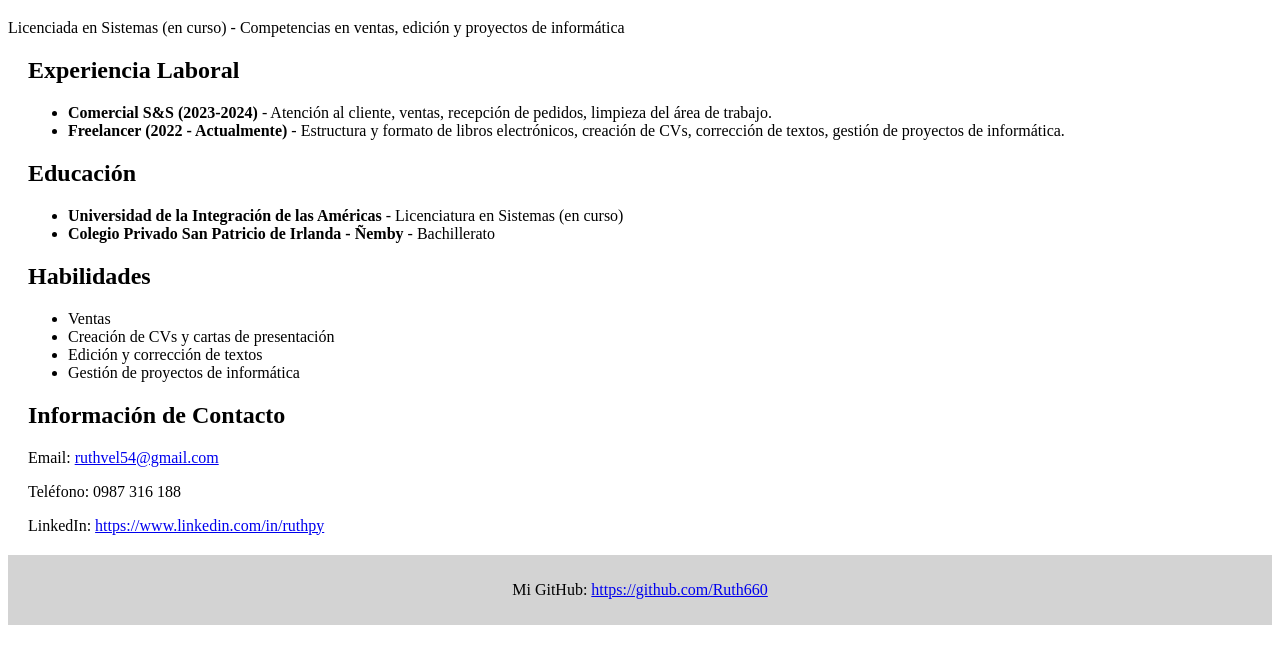
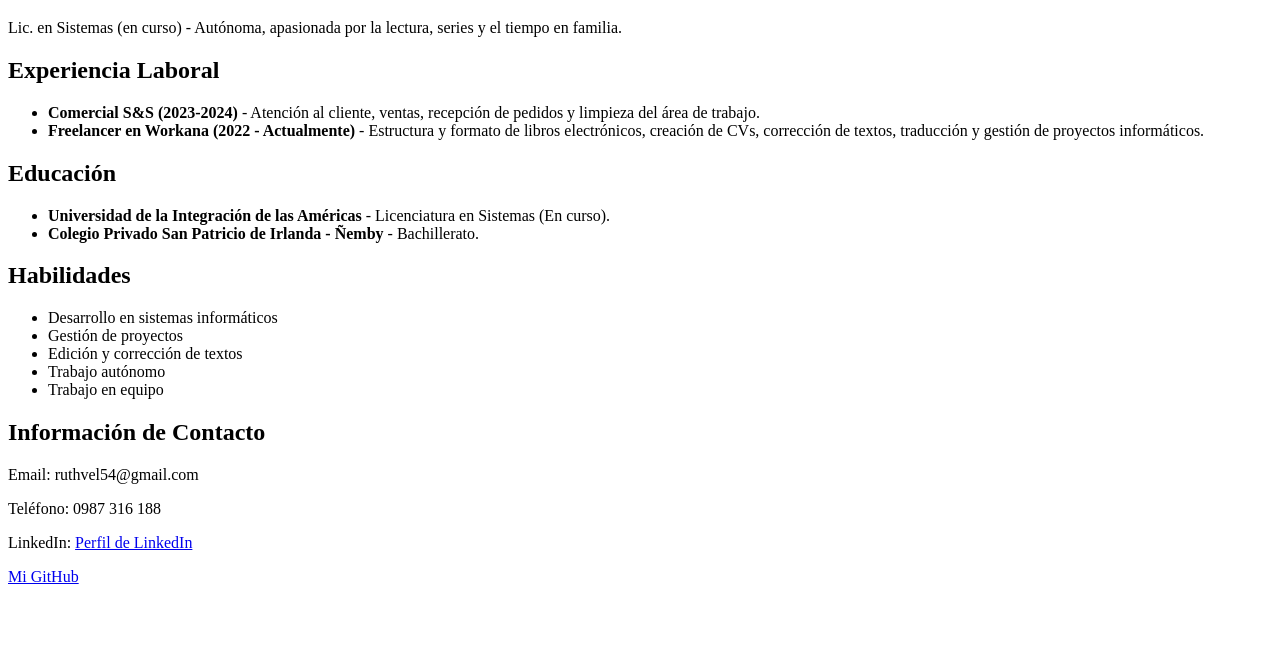
Before and after one commit to Ruth660/Porfolio-Ruth, a plain HTML site: page OneDrive/Escritorio/semana 2/index.html in a window 1280 px wide. Shown: the part 61-724 px from the top of the page. Drawn offline with Linux system fonts and the light colour scheme.

Commit message:
Añadir CV en HTML

```diff
--- a/OneDrive/Escritorio/semana 2/index.html
+++ b/OneDrive/Escritorio/semana 2/index.html
@@ -6,48 +6,47 @@
     <title>Currículum Vitae - Ruth Velázquez</title>
 </head>
 <body>
-
-    <header></header>
+    <header>
         <h1>Ruth Carolina Velázquez Alderete</h1>
-        <p>Licenciada en Sistemas (en curso) - Competencias en ventas, edición y proyectos de informática</p>
+        <p>Lic. en Sistemas (en curso) - Autónoma, apasionada por la lectura, series y el tiempo en familia.</p>
     </header>
 
-    <section style="margin: 20px;">
+    <section>
         <h2>Experiencia Laboral</h2>
         <ul>
-            <li><strong>Comercial S&S (2023-2024)</strong> - Atención al cliente, ventas, recepción de pedidos, limpieza del área de trabajo.</li>
-            <li><strong>Freelancer (2022 - Actualmente)</strong> - Estructura y formato de libros electrónicos, creación de CVs, corrección de textos, gestión de proyectos de informática.</li>
+            <li><strong>Comercial S&S (2023-2024)</strong> - Atención al cliente, ventas, recepción de pedidos y limpieza del área de trabajo.</li>
+            <li><strong>Freelancer en Workana (2022 - Actualmente)</strong> - Estructura y formato de libros electrónicos, creación de CVs, corrección de textos, traducción y gestión de proyectos informáticos.</li>
         </ul>
     </section>
 
-    <section style="margin: 20px;">
+    <section>
         <h2>Educación</h2>
         <ul>
-            <li><strong>Universidad de la Integración de las Américas</strong> - Licenciatura en Sistemas (en curso)</li>
-            <li><strong>Colegio Privado San Patricio de Irlanda - Ñemby</strong> - Bachillerato</li>
+            <li><strong>Universidad de la Integración de las Américas</strong> - Licenciatura en Sistemas (En curso).</li>
+            <li><strong>Colegio Privado San Patricio de Irlanda - Ñemby</strong> - Bachillerato.</li>
         </ul>
     </section>
 
-    <section style="margin: 20px;">
+    <section>
         <h2>Habilidades</h2>
         <ul>
-            <li>Ventas</li>
-            <li>Creación de CVs y cartas de presentación</li>
+            <li>Desarrollo en sistemas informáticos</li>
+            <li>Gestión de proyectos</li>
             <li>Edición y corrección de textos</li>
-            <li>Gestión de proyectos de informática</li>
+            <li>Trabajo autónomo</li>
+            <li>Trabajo en equipo</li>
         </ul>
     </section>
 
-    <section style="margin: 20px;">
+    <section>
         <h2>Información de Contacto</h2>
-        <p>Email: <a href="mailto:ruthvel54@gmail.com">ruthvel54@gmail.com</a></p>
+        <p>Email: ruthvel54@gmail.com</p>
         <p>Teléfono: 0987 316 188</p>
-        <p>LinkedIn: <a href="https://www.linkedin.com/in/ruthpy">https://www.linkedin.com/in/ruthpy</a></p>
+        <p>LinkedIn: <a href="https://www.linkedin.com/in/ruthpy" target="_blank">Perfil de LinkedIn</a></p>
     </section>
 
-    <footer style="text-align: center; background-color: lightgrey; padding: 10px;">
-        <p>Mi GitHub: <a href="https://github.com/Ruth660">https://github.com/Ruth660</a></p>
+    <footer>
+        <p><a href="https://github.com/Ruth660" target="_blank">Mi GitHub</a></p>
     </footer>
-
 </body>
 </html>
```
